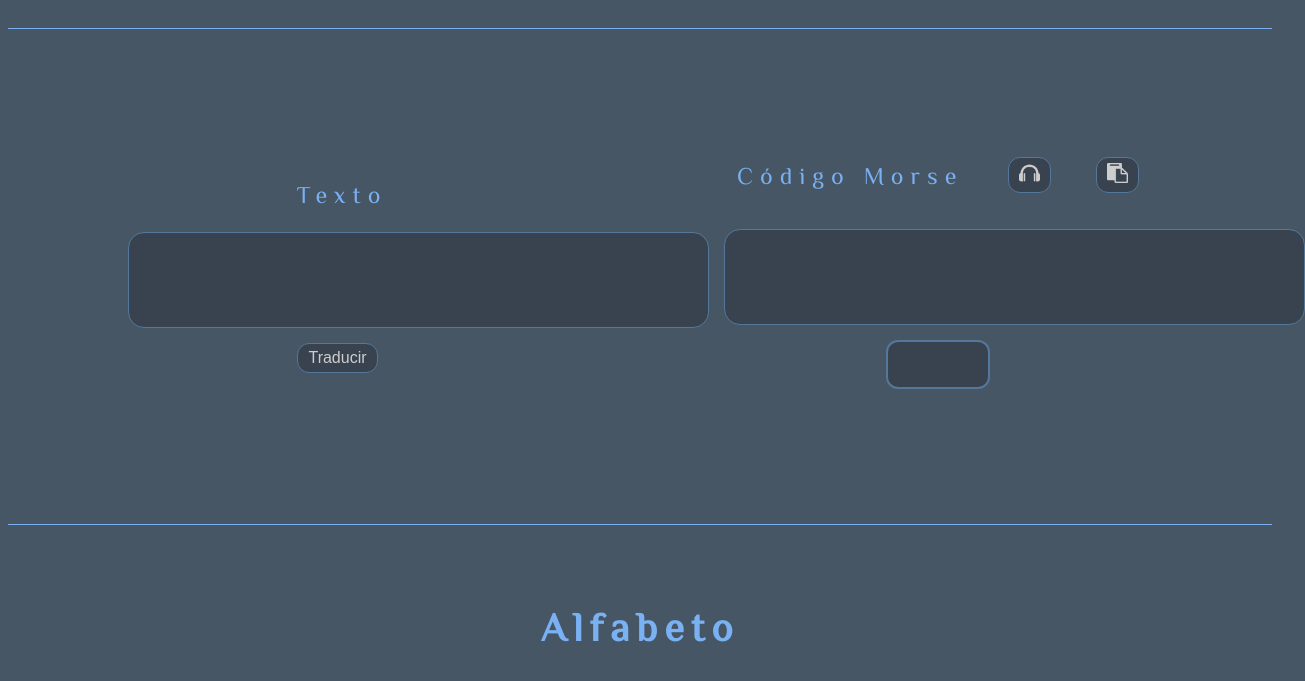
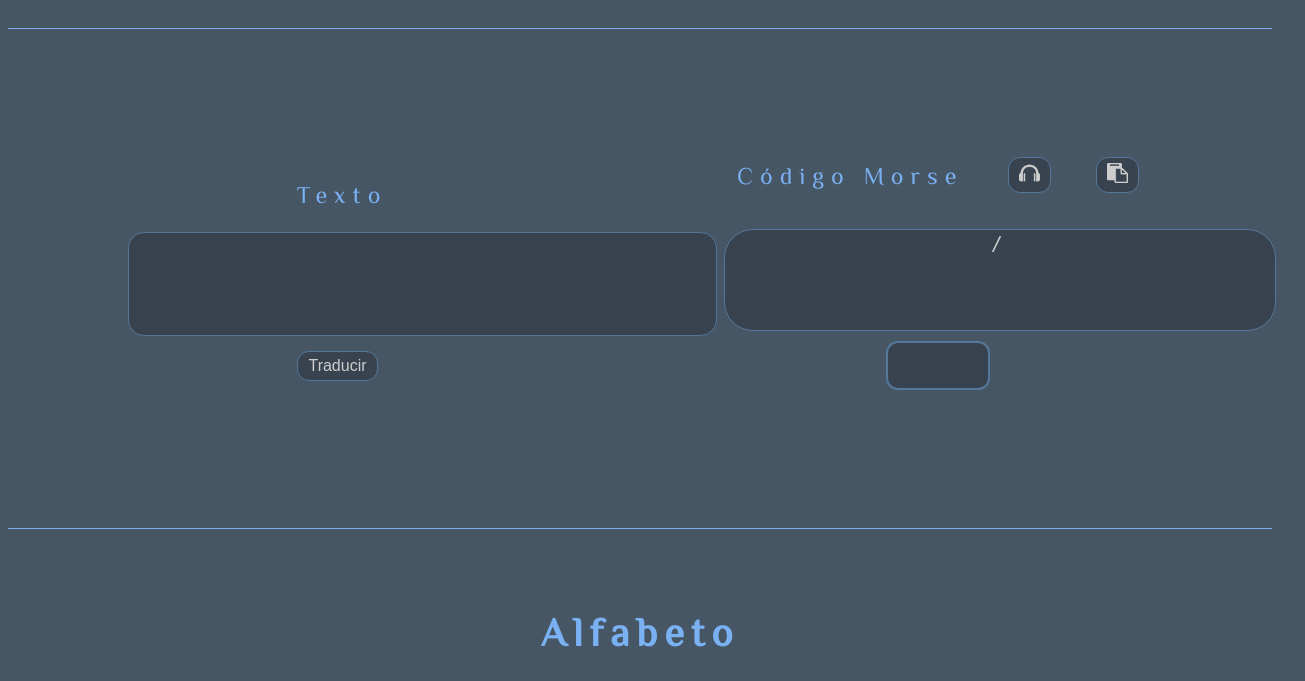
Before and after one commit to UCC-LabCompu2/proyecto2023-tricherri-ojeda, a plain HTML site: page index.html in a window 1280 px wide. Both pictures are taken after a click on the button "Traducir". Shown: the part 109-790 px from the top of the page, 1305 px wide, since content can reach past the window. Drawn offline with Linux system fonts and the light colour scheme.

Commit message:
Traduccion de texto a código morse | se eliminó un textarea

```diff
--- /dev/null
+++ b/Funciones.js
@@ -0,0 +1,69 @@
+/**
+ * Descripción de que hace la función
+ * @method Nombre de la función
+ * @param {string} ParámetroA - Explicación de que valor almacena ParámetroA
+ * @param {number} ParámetroB - Explicación de que valor almacena ParámetroB
+ * @return Valor que retorna
+ */
+function textoAMorse() {
+    // Obtiene el texto ingresado por el usuario desde el textarea
+    const texto = document.getElementById("texto").value;
+
+    // Define el diccionario de letras y números en código Morse
+    const morse = {
+        A: ".-",
+        B: "-...",
+        C: "-.-.",
+        D: "-..",
+        E: ".",
+        F: "..-.",
+        G: "--.",
+        H: "....",
+        I: "..",
+        J: ".---",
+        K: "-.-",
+        L: ".-..",
+        M: "--",
+        N: "-.",
+        O: "---",
+        P: ".--.",
+        Q: "--.-",
+        R: ".-.",
+        S: "...",
+        T: "-",
+        U: "..-",
+        V: "...-",
+        W: ".--",
+        X: "-..-",
+        Y: "-.--",
+        Z: "--..",
+        0: "-----",
+        1: ".----",
+        2: "..---",
+        3: "...--",
+        4: "....-",
+        5: ".....",
+        6: "-....",
+        7: "--...",
+        8: "---..",
+        9: "----."
+    };
+
+    // Convierte el texto a mayúsculas y separa las letras
+    const letras = texto.toUpperCase().split("");
+
+    // Traduce cada letra o número a su equivalente en código Morse
+    const morseArray = letras.map(letra => {
+        if (letra === " ") {
+            return "/";
+        } else {
+            return morse[letra] || "";
+        }
+    });
+
+    // Une los elementos del array con un espacio entre cada código Morse
+    const resultado = morseArray.join(" ");
+
+    // Muestra el resultado en el span con el id "resultado"
+    document.getElementById("resultado").textContent = resultado;
+}
--- a/estilo.css
+++ b/estilo.css
@@ -43,6 +43,8 @@ textarea {
     border-color: #54789b;
     resize: none;
     color: #CDCDCD;
+    padding-top: 10px;
+    padding-left: 10px;
 }
 
 button {
@@ -79,6 +81,17 @@ button:hover {
 
 #Codigo_Morse {
     margin-bottom: 1.5em;
+}
+
+.cajaCodigo {
+    display: inline-block;
+    border: 1px solid black;
+    background-color: #38434f;
+    border-radius: 1.2em;
+    border-color: #54789b;
+    color: #CDCDCD;
+    width: 550px;
+    height: 100px;
 }
 
 canvas {
--- a/index.html
+++ b/index.html
@@ -11,6 +11,7 @@
     <link rel="preconnect" href="https://fonts.googleapis.com">
     <link rel="preconnect" href="https://fonts.gstatic.com" crossorigin>
     <link href="https://fonts.googleapis.com/css2?family=Philosopher&display=swap" rel="stylesheet">
+    <script type="text/javascript" src="Funciones.js"></script>
 </head>
 <body>
 <header>
@@ -20,21 +21,23 @@
 </header>
 <section>
     <!-- T R A D U C T O R -->
-    <div class="Cuadros_Texto">
+    <div class="Cuadros_Texto" id="mostrarResultado">
         <p>
             <label id="texto1" for="texto">Texto</label>
         </p>
         <label for="texto"></label>
         <textarea id="texto" rows="6.7" cols="70"> </textarea>
-        <button id="Boton_Traducir">Traducir</button>
+        <button id="Boton_Traducir" type="button" onclick="textoAMorse()">Traducir</button>
         <p id="Codigo_Morse">
-            <label for="codigo">Código Morse</label>
+            <!--- <label for="codigo">Código Morse</label> --->
+            Código Morse
             <button><img id="Simbolo_Play" src="Imágenes/simbolo_auris_gris.png" alt="Icono de auriculares"></button>
             <button><img id="Simbolo_Copiar" src="Imágenes/simbolo_copiar_gris.png" alt="Icono de copiar texto">
             </button>
         </p>
-        <label for="codigo"></label>
-        <textarea id="codigo" rows="6.7" cols="70"> </textarea>
+        <!---<label for="codigo"></label> --->
+        <!--- <textarea id="codigo" rows="6.7" cols="70"> </textarea> --->
+        <span id="resultado" class="cajaCodigo"></span>
         <canvas id="canvas"></canvas>
     </div>
     <hr>
@@ -163,6 +166,8 @@
             <h3>Autores</h3> Tricherri Santiago | Ojeda Dante
         </footer>
     </div>
+
 </section>
+
 </body>
 </html>
```
